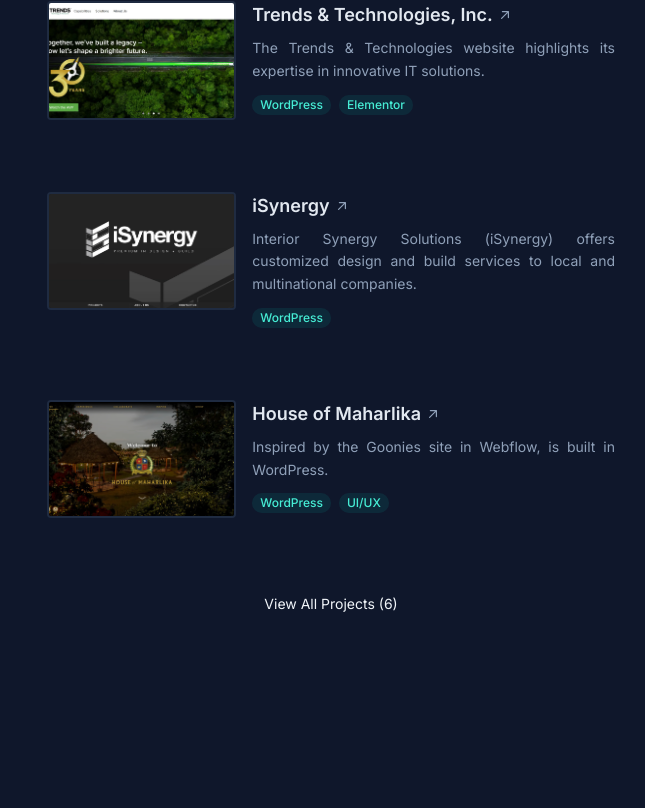
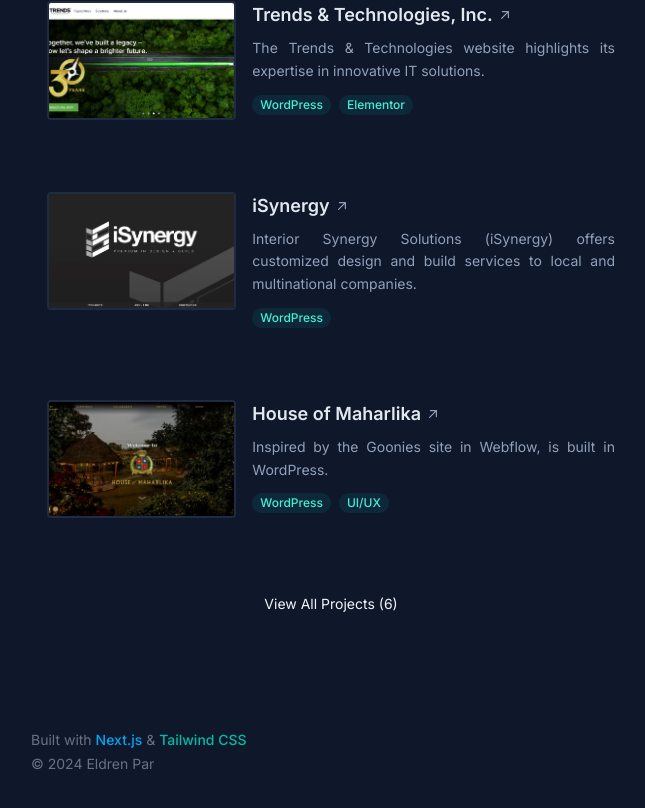
Before and after one commit to parrot-xxiv/parrot-xxiv.github.io, a Next.js app: page / in a window 1280 px wide. Shown: the part 2599-3407 px from the top of the page, without its empty margins (609-1254 px from the left). Before the commit the page ends 3265 px from the top, so only its background shows below. Built offline with nearby package versions, Linux system fonts and the light colour scheme.

Commit message:
add footer

```diff
--- a/app/page.tsx
+++ b/app/page.tsx
@@ -8,6 +8,7 @@
 import Projects from '@/components/Projects';
 import BackgroundCanvas from '@/components/BackgroundCanvas';
 import { useEffect, useRef, useState } from 'react';
+import Link from 'next/link';
 
 // Dynamic import with no SSR for Three.js component
 // const DynamicBackgroundCanvas = dynamic(
@@ -19,7 +20,7 @@
 //   { ssr: false, loading: () => <Loading />
 // });
 
-  export default function Home() {
+export default function Home() {
 
   const [activeSection, setActiveSection] = useState<string>('');
 
@@ -73,10 +74,17 @@
           <div className="w-full lg:w-1/2 px-10 lg:px-0 lg:pt-20">
             <main>
               <About id="about" ref={setSectionRef('about')} />
-              <Experience id="experience" ref={setSectionRef('experience')}  />
+              <Experience id="experience" ref={setSectionRef('experience')} />
               <Projects id="projects" ref={setSectionRef('projects')} />
             </main>
-            <footer></footer>
+            <footer className="py-16 text-sm text-gray-500 text-justify">
+              <p className="mb-1">
+                Built with <span className="text-sky-500 font-medium">Next.js</span> & <span className="text-teal-500 font-medium">Tailwind CSS</span>
+              </p>
+              <p className='mb-1'>
+                &copy; 2024 Eldren Par
+              </p>
+            </footer>
           </div>
         </div>
       </div>
```
